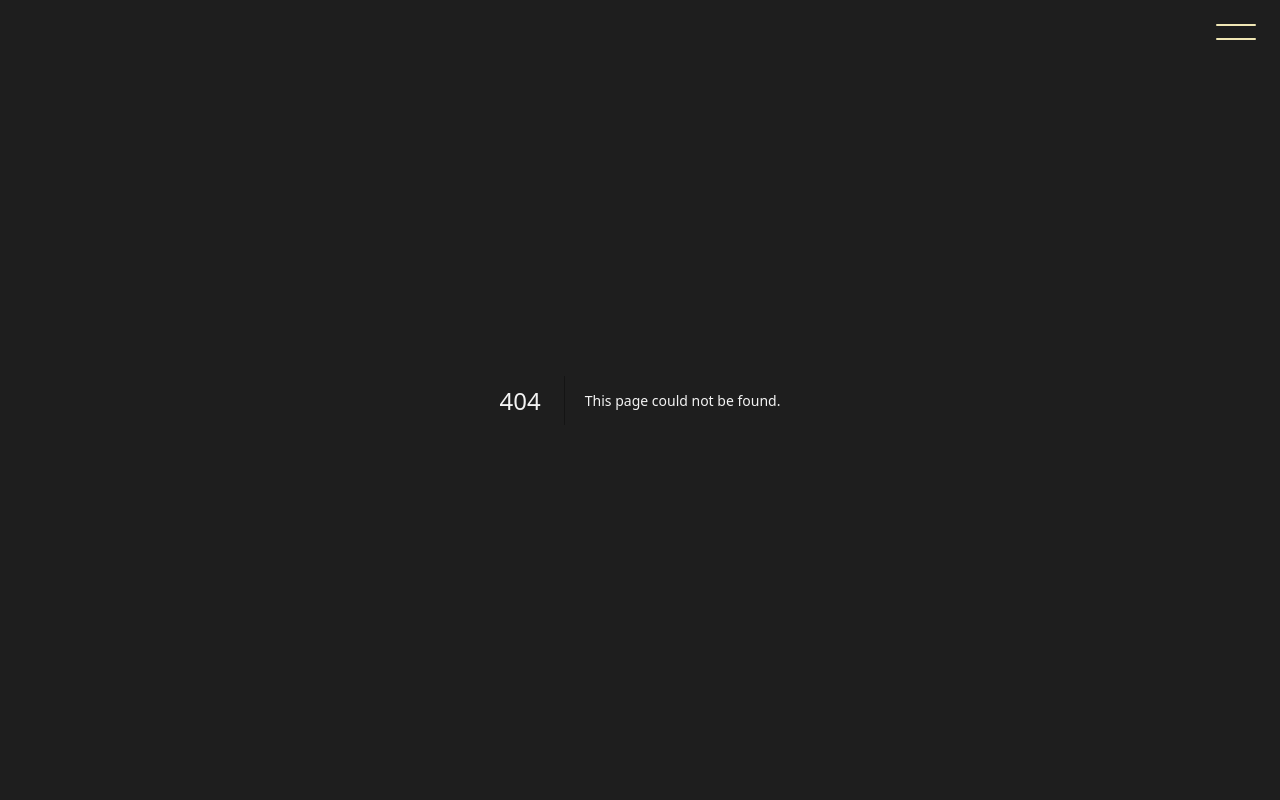
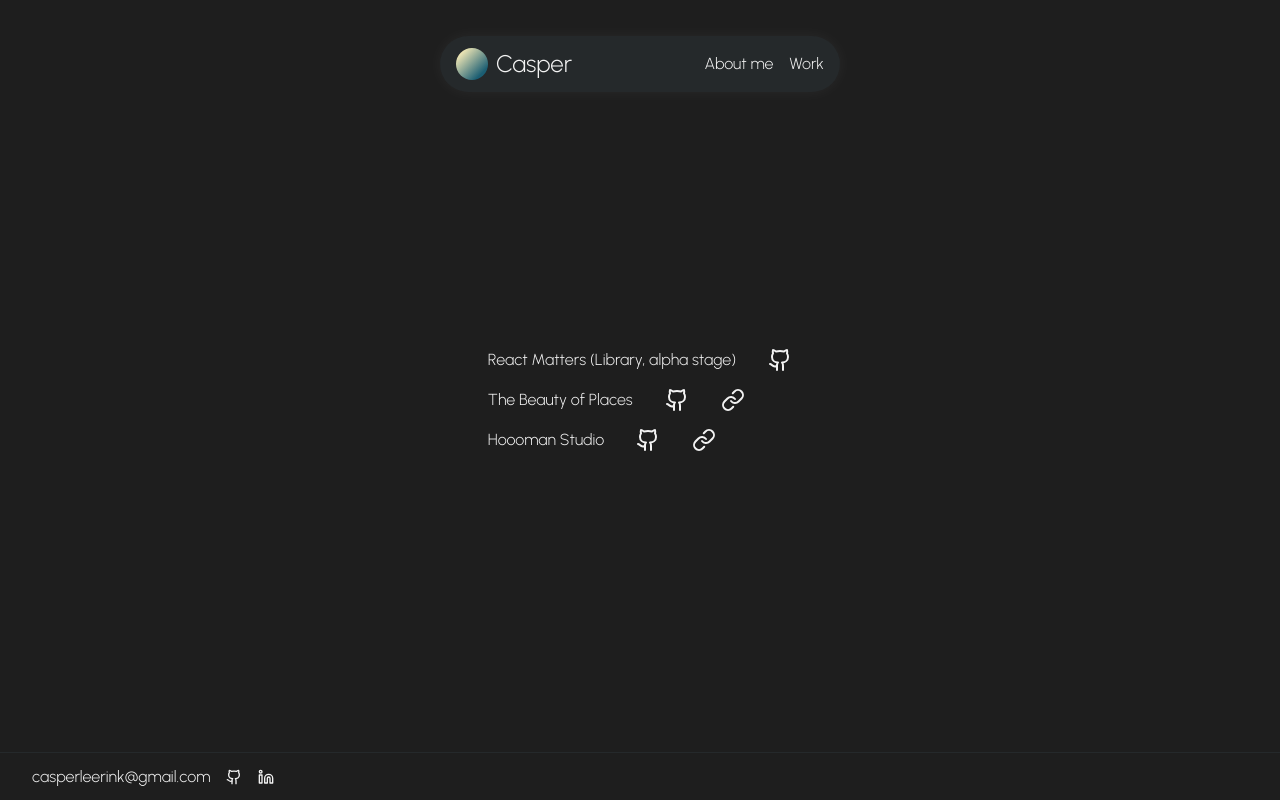
Before and after one commit to casperleerink/cleerink, a Next.js app: page /work in a window 1280 px wide. Before the commit this address had no page. Built offline with nearby package versions, Linux system fonts and the light colour scheme.

Commit message:
temporary site

```diff
--- /dev/null
+++ b/src/app/Footer.tsx
@@ -0,0 +1,55 @@
+import { ChevronRight, Github, Linkedin } from "lucide-react";
+interface Props {
+  className?: string;
+}
+
+const Footer: React.FC<Props> = ({ className = "" }) => {
+  return (
+    <footer className="fixed z-10 bottom-0 inset-x-0 border-t border-gray-800 h-12 flex items-center justify-between px-8">
+      <div className="flex justify-center items-center gap-4">
+        <a
+          href="mailto:casperleerink@gmail.com"
+          className="hover:text-beige transition-colors"
+        >
+          casperleerink@gmail.com
+        </a>
+        <a
+          href="http://github.com/casperleerink/"
+          target="_blank"
+          rel="noopener noreferrer"
+          aria-label="My Github"
+          className="hover:text-beige transition-colors"
+        >
+          <Github size={16} />
+        </a>
+        <a
+          href="https://www.linkedin.com/in/casper-leerink/"
+          target="_blank"
+          rel="noopener noreferrer"
+          aria-label="My LinkedIn"
+          className="hover:text-beige transition-colors"
+        >
+          <Linkedin size={16} />
+        </a>
+      </div>
+      {/* <form className="flex gap-4 items-center">
+        <input
+          type="text"
+          placeholder="Send me a message or ask a question"
+          className="placeholder:text-gray-400/50 border-gray-400/10 border rounded bg-transparent text-gray-100 focus:outline-none px-4 py-1 focus:border-beige text-sm h-8 w-80"
+        />
+        <button
+          role="button"
+          className="w-8 rounded aspect-square flex items-center justify-center text-beige border hover:bg-beige hover:text-gray-800 transition-colors group"
+        >
+          <ChevronRight
+            size={24}
+            className="group-hover:translate-x-0.5 duration-300 transition-transform"
+          />
+        </button>
+      </form> */}
+    </footer>
+  );
+};
+
+export default Footer;
--- a/src/app/Header.tsx
+++ b/src/app/Header.tsx
@@ -1,14 +1,22 @@
+import Link from "next/link";
+
 interface Props {
   className?: string;
 }
 
 const Header: React.FC<Props> = ({ className = "" }) => {
   return (
-    <header className="fixed z-10 right-6 top-6">
-      <button className="block w-10 space-y-3">
-        <div className="w-full h-0.5 bg-beige rounded"></div>
-        <div className="w-full h-0.5 bg-beige rounded"></div>
-      </button>
+    <header className="fixed w-full flex items-center justify-center top-8 left-0 z-10 h-16 max-w-screen-2xl mx-auto 2xl:border-l 2xl:border-r 2xl:border-gray-800">
+      <div className="flex py-3 px-4 w-fit items-center justify-between md:min-w-[25rem] bg-gray-800 rounded-full shadow-[0px_0px_16px] shadow-white/5">
+        <Link href="/" className="flex gap-2 items-center">
+          <span className="w-8 h-8 rounded-full bg-gradient-to-br from-beige from-15% to-deepblue to-80%" />
+          <span className="text-2xl">Casper</span>
+        </Link>
+        <nav className="flex items-center gap-4 text-base">
+          <Link href="/me">About me</Link>
+          <Link href="/work">Work</Link>
+        </nav>
+      </div>
     </header>
   );
 };
--- a/src/app/globals.css
+++ b/src/app/globals.css
@@ -103,7 +103,7 @@
     }
     30%,
     50% {
-      @apply bg-beige h-[50%] w-[7%] top-1/2 left-[73%] rounded-xl;
+      @apply bg-beige h-[50%] w-[7%] top-1/2 left-[72.3%] rounded-xl;
       transform: rotate(-204deg);
     }
     60%,
--- a/src/app/layout.tsx
+++ b/src/app/layout.tsx
@@ -1,5 +1,6 @@
+import { Urbanist } from "next/font/google";
+import Footer from "./Footer";
 import "./globals.css";
-import { Urbanist } from "next/font/google";
 import Header from "./Header";
 
 const urbanist = Urbanist({
@@ -16,9 +17,10 @@ export default function RootLayout({
   return (
     <html lang="en" className={urbanist.variable}>
       <head />
-      <body className="font-urbanist font-light bg-gray-900 text-gray-100 selection:bg-beige selection:text-gray-900 overflow-x-hidden relative">
+      <body className="overscroll-none font-urbanist font-light bg-gray-900 text-gray-100 selection:bg-beige selection:text-gray-900 overflow-x-hidden relative">
         <Header />
         {children}
+        <Footer />
       </body>
     </html>
   );
--- /dev/null
+++ b/src/app/me/MatterChildren.tsx
@@ -0,0 +1,78 @@
+"use client";
+import { Scroll } from "lucide-react";
+import { useState } from "react";
+import { Rectangle, useContainerSize, useEngine, Circle } from "react-matters";
+import { allSlides, useSlides } from "./slides";
+interface Props {}
+
+const MatterChildren: React.FC<Props> = ({}) => {
+  const slides = useSlides((state) => state.slides);
+  const [currentIndex, setCurrentIndex] = useState(0);
+  const addIndex = () => setCurrentIndex((old) => old + 1);
+  const addSlide = useSlides((state) => state.addSlide);
+  const [width, height] = useContainerSize();
+  const engine = useEngine();
+
+  if (!width || !height) return null;
+
+  const done = currentIndex >= allSlides.length - 1;
+  return (
+    <>
+      <div
+        className="absolute inset-0"
+        onWheel={(ev) => {
+          if (!engine) return null;
+          engine.gravity.y = ev.deltaY * 0.05 + 0.02;
+        }}
+      />
+      {slides.map((slide) => (
+        <Rectangle
+          key={slide.id}
+          initialPosition={{
+            x: slide.initialPosition.x * width,
+            y: slide.initialPosition.y * height,
+          }}
+          className="select-none pointer-events-none"
+          draggable
+        >
+          {slide.content}
+        </Rectangle>
+      ))}
+      <Circle
+        initialPosition={{
+          x: 0.5 * width,
+          y: 0.5 * height,
+        }}
+        draggable
+        className={`w-24 h-24 bg-beige text-gray-900 ${
+          done ? "cursor-default opacity-50" : "cursor-pointer opacity-100"
+        }`}
+      >
+        <div
+          onClick={() => {
+            addSlide({
+              id: `${Math.random() * 100}`,
+              content: (
+                <div className="w-auto px-4 md:px-8 py-2 md:py-4 rounded-lg text-xs md:text-base border grid place-item-center bg-gradient-to-bl from-gray-800 to-black border-gray-800 text-gray-400">
+                  {allSlides[currentIndex]}
+                </div>
+              ),
+              initialPosition: {
+                x: Math.random(),
+                y: Math.random(),
+              },
+            });
+            addIndex();
+          }}
+          className={`absolute inset-0 grid place-items-center hover:scale-105 transition-transform`}
+        >
+          <h1 className="text-xl font-bold">
+            {done ? "Finished" : "Continue"}
+          </h1>
+        </div>
+      </Circle>
+    </>
+  );
+};
+
+export default MatterChildren;
--- /dev/null
+++ b/src/app/me/page.tsx
@@ -0,0 +1,35 @@
+"use client";
+import { useState, WheelEvent } from "react";
+import { Bounds, MatterContainer } from "react-matters";
+import MatterChildren from "./MatterChildren";
+import dynamic from "next/dynamic";
+
+const MatterRender = dynamic(
+  async () => (await import("react-matters")).Render,
+  {
+    ssr: false,
+  }
+);
+
+export default function About() {
+  const [gravity, setGravity] = useState(1);
+  const handleWheel = (e: WheelEvent<HTMLDivElement>) => {
+    setGravity(e.deltaY * -0.1 - 0.1);
+  };
+  return (
+    <MatterContainer
+      engineOptions={{
+        gravity: {
+          x: 0,
+          y: gravity,
+        },
+      }}
+      onWheel={handleWheel}
+      className="relative w-full h-[calc(100vh-3rem)] overflow-hidden overscroll-contain"
+    >
+      <MatterChildren />
+      <Bounds />
+      <MatterRender />
+    </MatterContainer>
+  );
+}
--- /dev/null
+++ b/src/app/me/slides.tsx
@@ -0,0 +1,61 @@
+import Image from "next/image";
+import Link from "next/link";
+import { ReactNode } from "react";
+import { create } from "zustand";
+
+interface Slide {
+  id: string;
+  content: ReactNode | string;
+  initialPosition: {
+    x: number;
+    y: number;
+  };
+}
+
+interface Store {
+  slides: Slide[];
+  addSlide: (slide: Slide) => void;
+}
+
+export const useSlides = create<Store>((set) => ({
+  slides: [],
+  addSlide: (slide) =>
+    set((state) => ({
+      slides: [...state.slides, slide],
+    })),
+  reset: () =>
+    set({
+      slides: [],
+    }),
+}));
+
+export const allSlides = [
+  "Hi there!",
+  "I am Casper Leerink",
+  "A software developer",
+  "born in the netherlands",
+  "Currently living in Vancouver",
+  "Canada",
+  <div className="relative w-20 h-20" key="photo">
+    <Image
+      src="https://res.cloudinary.com/casperleerink/image/upload/v1607865933/headshot.jpg"
+      alt="A photo of Casper Leerink"
+      fill
+      className="rounded object-cover"
+    />
+  </div>,
+  "As a software engineer",
+  "with a background in the arts",
+  "I bring both technical expertise",
+  "as well as creative and visual understanding",
+  "to the project at hand",
+  "I believe in user driven development",
+  "and like to think not only about the code",
+  "but also about",
+  "the best way to architect a project",
+  "so it will remain usable",
+  "in the future",
+  <Link href="/work" className="font-bold text-beige" key="work">
+    View Work
+  </Link>,
+];
--- a/src/app/page.tsx
+++ b/src/app/page.tsx
@@ -1,5 +1,3 @@
-import Image from "next/image";
-import Link from "next/link";
 import Block from "../components/Block";
 
 export default function Home() {
@@ -7,26 +5,11 @@ export default function Home() {
     <main>
       <div className="relative w-full h-screen grid place-items-center px-6">
         <div className="max-w-screen-lg w-full mx-auto h-[40vw] lg:h-96 relative">
-          <Block className="animate-[box1_6s_infinite_linear] hover:scale-105 transition-transform group overflow-hidden"></Block>
-          <Block className="animate-[box2_6s_infinite_linear] hover:scale-105 transition-transform group overflow-hidden">
-            <Link
-              href="/"
-              className="block absolute -inset-2 opacity-0 group-hover:opacity-80 transition-opacity"
-            >
-              <div className="absolute inset-0 w-full h-full">
-                <Image
-                  src="https://res.cloudinary.com/casperleerink/image/upload/v1607865933/headshot.jpg"
-                  alt="profile"
-                  sizes="50vw"
-                  fill
-                  className="object-cover"
-                />
-              </div>
-            </Link>
-          </Block>
+          <Block className="animate-[box1_6s_infinite_linear] group overflow-hidden" />
+          <Block className="animate-[box2_6s_infinite_linear] group overflow-hidden" />
           <Block className="animate-[box3_6s_infinite_linear]" />
-          <Block className="animate-[box4_6s_infinite_linear] hover:scale-105 transition-transform" />
-          <Block className="animate-[box5_6s_infinite_linear] hover:scale-105 transition-transform" />
+          <Block className="animate-[box4_6s_infinite_linear]" />
+          <Block className="animate-[box5_6s_infinite_linear]" />
           <Block className="animate-[box6_6s_infinite_linear]" />
         </div>
       </div>
--- /dev/null
+++ b/src/app/work/page.tsx
@@ -0,0 +1,57 @@
+import { Github, Link } from "lucide-react";
+import Block from "../../components/Block";
+
+export default function Home() {
+  return (
+    <main>
+      <div className="relative w-full h-screen grid place-items-center px-6">
+        <ul className="flex flex-col items-start gap-4">
+          <li className="flex items-center gap-8">
+            <span>React Matters (Library, alpha stage)</span>
+            <a
+              href="https://github.com/casperleerink/react-matters"
+              target="_blank"
+              rel="noopener noreferrer"
+            >
+              <Github />
+            </a>
+          </li>
+          <li className="flex items-center gap-8">
+            <span>The Beauty of Places</span>
+            <a
+              href="https://github.com/casperleerink/places"
+              target="_blank"
+              rel="noopener noreferrer"
+            >
+              <Github />
+            </a>
+            <a
+              href="https://thebeautyofplaces.com/"
+              target="_blank"
+              rel="noopener noreferrer"
+            >
+              <Link />
+            </a>
+          </li>
+          <li className="flex items-center gap-8">
+            <span>Hoooman Studio</span>
+            <a
+              href="https://github.com/Hooman-studio"
+              target="_blank"
+              rel="noopener noreferrer"
+            >
+              <Github />
+            </a>
+            <a
+              href="https://hoooman.com/"
+              target="_blank"
+              rel="noopener noreferrer"
+            >
+              <Link />
+            </a>
+          </li>
+        </ul>
+      </div>
+    </main>
+  );
+}
--- a/tailwind.config.js
+++ b/tailwind.config.js
@@ -14,6 +14,7 @@ module.exports = {
       current: "currentColor",
       gray: {
         100: "#F3F3F3",
+        400: "#CCCCCC",
         800: "#25292B",
         900: "#1E1E1E",
       },
```
Also changed, not shown: package.json (+11 -5 lines), 1 other file (tests, documents, lock files or other folders).
